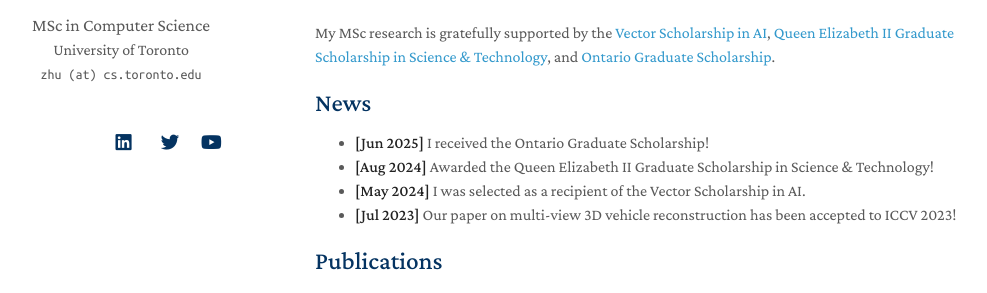
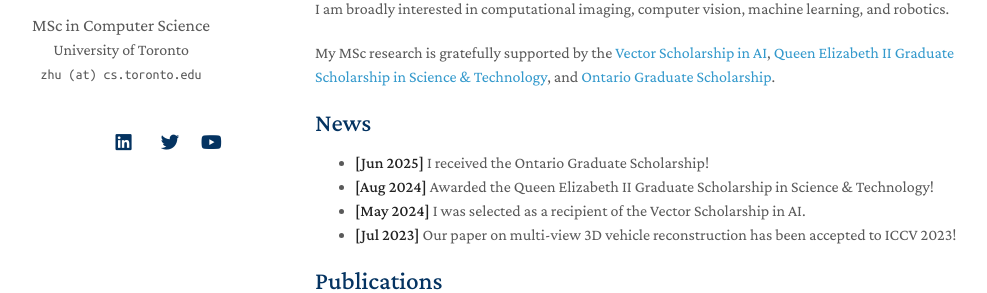
Before and after one commit to kellyzoo/kellyzoo.github.io, a Jekyll site: the page built from index.md, in a window 1280 px wide and 1113 px high, cut to the strip 228-521 px from the top of the window. Shown: the whole strip, without its empty margins (155-1142 px from the left). Built offline with Jekyll 4.4.1, drawn with Linux system fonts in a browser that asks for light colours; nearby versions of some CDN libraries; a style sheet for code colours, icons or effects is not loaded; our own code applies the rules of GitHub Pages for plain Markdown files; some of the changed text lies outside the part shown.

Commit message:
adjust spacing

```diff
--- a/_includes/publications.md
+++ b/_includes/publications.md
@@ -45,7 +45,7 @@
 </div>
 </li>
 
-<!-- <br> -->
+<br>
 
 {% endfor %}
 
--- a/index.md
+++ b/index.md
@@ -4,7 +4,9 @@ layout: homepage
 
 ## About Me
 
-I'm a MSc student in the Department of Computer Science at the University of Toronto, supervised by [David Lindell](https://davidlindell.com) and [Kyros Kutulakos](https://www.cs.toronto.edu/~kyros/) in the [Toronto Computational Imaging Group](https://compimaging.dgp.toronto.edu). I completed my undergraduate degree in [Engineering Science](https://engsci.utoronto.ca/program/what-is-engsci/) at the University of Toronto, where I was supervised by [Florian Shkurti](http://www.cs.toronto.edu/~florian/) for my thesis on multi-agent trajectory prediction for autonomous robotics. I am broadly interested in computational imaging, computer vision, machine learning, and robotics.
+I'm a MSc student in the Department of Computer Science at the University of Toronto, supervised by [David Lindell](https://davidlindell.com) and [Kyros Kutulakos](https://www.cs.toronto.edu/~kyros/) in the [Toronto Computational Imaging Group](https://compimaging.dgp.toronto.edu). I completed my undergraduate degree in [Engineering Science](https://engsci.utoronto.ca/program/what-is-engsci/) at the University of Toronto, where I was supervised by [Florian Shkurti](http://www.cs.toronto.edu/~florian/) for my thesis on multi-agent trajectory prediction for autonomous robotics.
+
+I am broadly interested in computational imaging, computer vision, machine learning, and robotics.
 
 My MSc research is gratefully supported by the [Vector Scholarship in AI](https://vectorinstitute.ai/programs/scholarship/), [Queen Elizabeth II Graduate Scholarship in Science & Technology](https://osap.gov.on.ca/OSAPPortal/en/A-ZListofAid/PRDR019236.html), and [Ontario Graduate Scholarship](https://osap.gov.on.ca/OSAPPortal/en/A-ZListofAid/PRDR019245.html).
 
```
